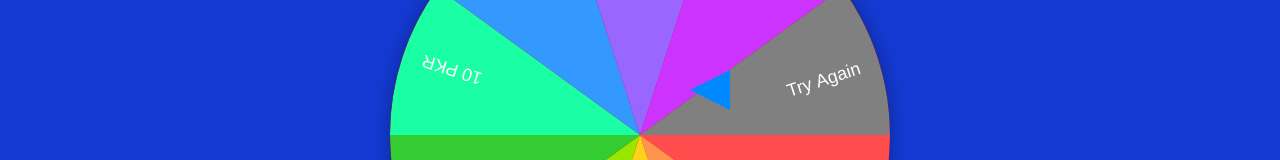
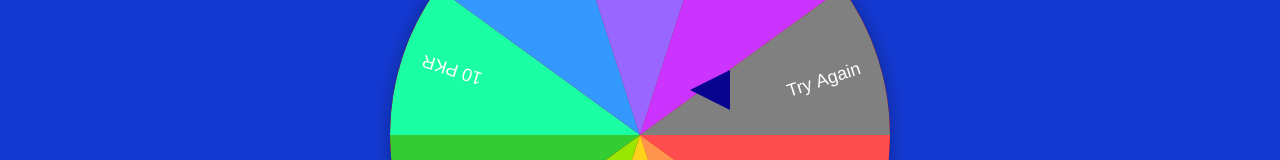
Before and after one commit to Adil-Hayyat/Skull-Spin, a plain HTML site: page index.html in a window 1280 px wide. Shown: the part 196-356 px from the top of the page. Drawn offline with Linux system fonts and the light colour scheme.

Commit message:
Update index.html

```diff
--- a/index.html
+++ b/index.html
@@ -56,7 +56,7 @@
       height: 0;
       border-top: 20px solid transparent;
       border-bottom: 20px solid transparent;
-      border-left: 40px solid rgb(0, 136, 255);
+      border-left: 40px solid #090490;
     }
 
 
```
